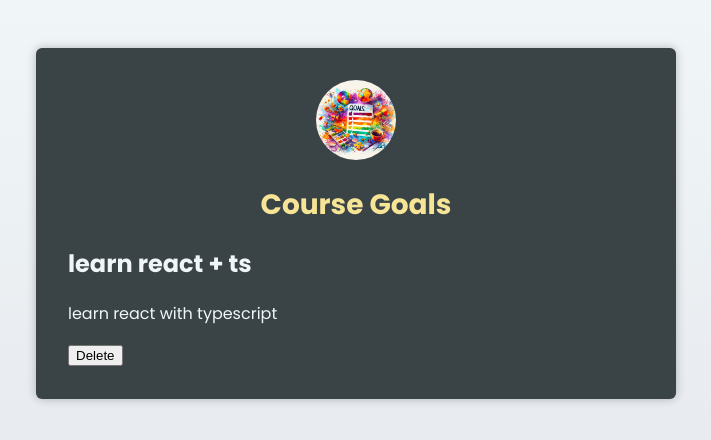
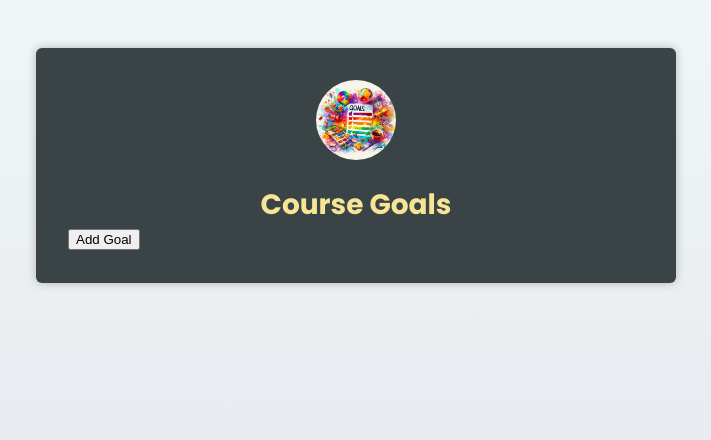
Before and after one commit to ycl818/React_x_TypeScript, a React (Vite) app in the folder TypeScript_with_React_Essentials/: page / in a window 1280 px wide. Shown: the top 440 px of the page, without its empty margins (284-995 px from the left). Built offline with nearby package versions, Linux system fonts and the light colour scheme; the HTML template or start-up script is replaced by a standard one.

Commit message:
Reusing Types Across Files

```diff
--- a/TypeScript_with_React_Essentials/src/App.tsx
+++ b/TypeScript_with_React_Essentials/src/App.tsx
@@ -1,16 +1,36 @@
-import CourseGoal from "./components/CourseGoal";
 import Header from "./components/Header";
 import goalsImg from "./assets/goals.jpg";
+import { useState } from "react";
+import CourseGoalList from "./components/CourseGoalList";
+
+export type CourseGoal = {
+  title: string;
+  desctiption: string;
+  id: number;
+};
 
 export default function App() {
+  const [goals, setGoals] = useState<CourseGoal[]>([]);
+
+  const handleAddGoal = () => {
+    setGoals((prevGoals) => {
+      const newGoal: CourseGoal = {
+        id: Math.random(),
+        title: "new goal",
+        desctiption: "new description",
+      };
+
+      return [...prevGoals, newGoal];
+    });
+  };
+
   return (
     <main>
       <Header image={{ src: goalsImg, alt: "A list of goals" }}>
         <h1>Course Goals</h1>
       </Header>
-      <CourseGoal title="learn react + ts">
-        <p> learn react with typescript</p>
-      </CourseGoal>
+      <button onClick={handleAddGoal}>Add Goal</button>
+      <CourseGoalList goals={goals} />
     </main>
   );
 }
--- /dev/null
+++ b/TypeScript_with_React_Essentials/src/components/CourseGoalList.tsx
@@ -0,0 +1,21 @@
+import CourseGoal from "./CourseGoal";
+import { type CourseGoal as CGoal } from "../App";
+
+type CourseGoalListProps = {
+  goals: CGoal[];
+};
+const CourseGoalList = ({ goals }: CourseGoalListProps) => {
+  return (
+    <ul>
+      {goals.map((goal) => (
+        <li key={goal.id}>
+          <CourseGoal title={goal.title}>
+            <p>{goal.desctiption}</p>
+          </CourseGoal>
+        </li>
+      ))}
+    </ul>
+  );
+};
+
+export default CourseGoalList;
```
